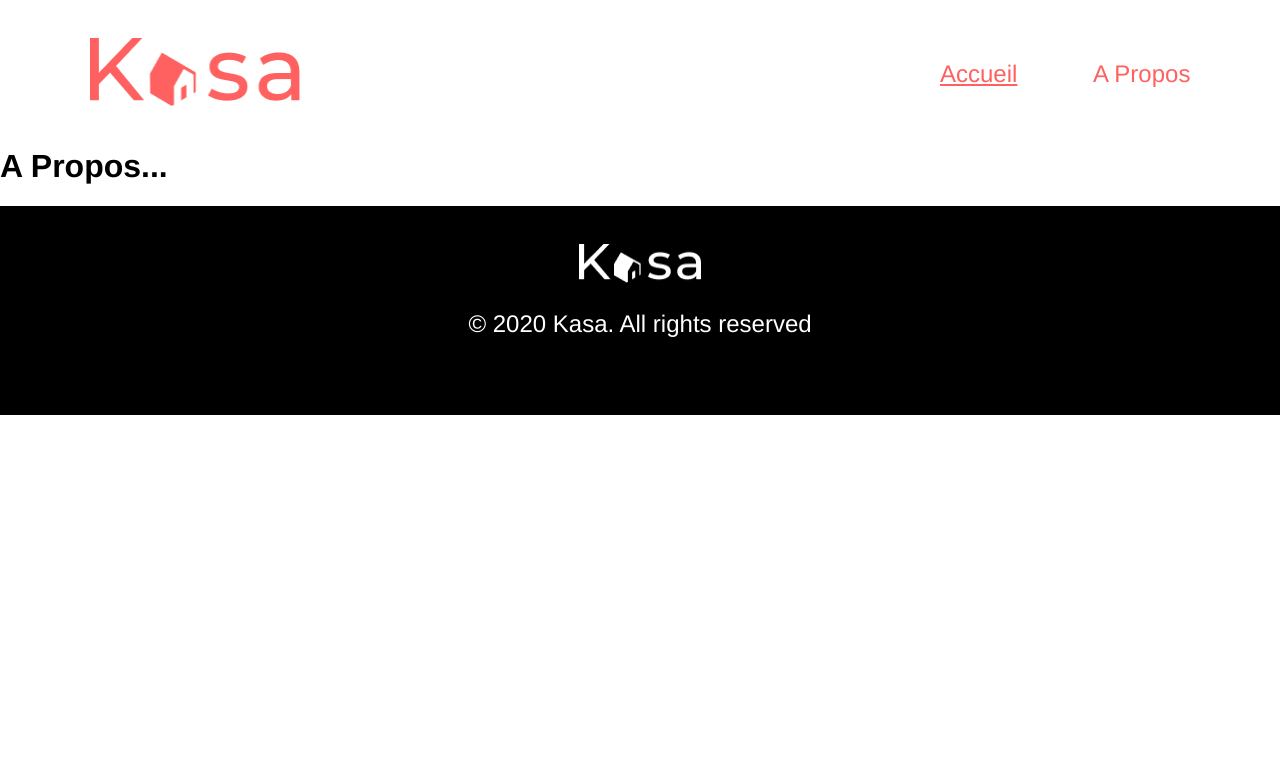
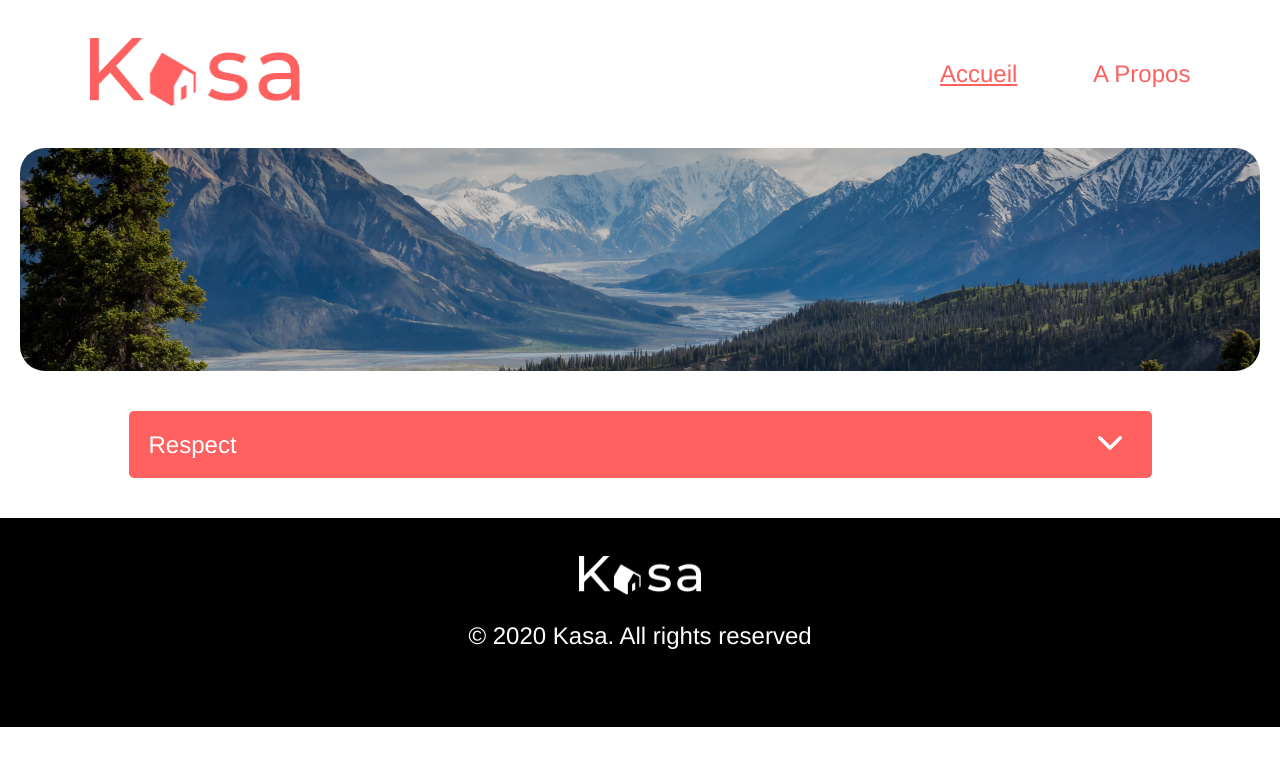
Before and after one commit to Danguole-Luzaite/luzaite_danguole_p7_112023, a React (Create React App) app: page /A_Propos in a window 1280 px wide. Shown: the top 766 px of the page. Built offline with nearby package versions, Linux system fonts and the light colour scheme.

Commit message:
Création de page A_Propos, composant Collapse.

```diff
--- a/package.json
+++ b/package.json
@@ -7,6 +7,7 @@
     "@testing-library/react": "^13.4.0",
     "@testing-library/user-event": "^13.5.0",
     "prettier": "^3.0.3",
+    "prop-types": "^15.8.1",
     "react": "^18.2.0",
     "react-dom": "^18.2.0",
     "react-router-dom": "^6.18.0",
--- /dev/null
+++ b/src/assets/SVG/ArrowBack.jsx
@@ -0,0 +1,12 @@
+import React from "react";
+
+export default function ArrowBack() {
+  return (
+    <svg width="32" height="32" viewBox="0 0 32 32" xmlns="http://www.w3.org/2000/svg">
+      <g id="arrow_back_ios-24px 3" clip-path="url(#clip0_142304_749)">
+        <path id="Vector" d="M14.7897 22.2103C15.4591 22.8797 16.5462 22.8797 17.2157 22.2103L27.4979 11.928C28.1674 11.2586 28.1674 10.1715 27.4979 9.50206C26.8285 8.83265 25.7414 8.83265 25.072 9.50206L16 18.574L6.92804 9.50742C6.25862 8.838 5.17148 8.838 4.50206 9.50742C3.83265 10.1768 3.83265 11.264 4.50206 11.9334L14.7843 22.2157L14.7897 22.2103Z"
+         fill="white"/>
+      </g>
+    </svg>
+  )
+}
--- /dev/null
+++ b/src/assets/SVG/ArrowUp.jsx
@@ -0,0 +1,10 @@
+import React from "react";
+
+export default function ArrowUp() {
+  return (
+    <svg xmlns="http://www.w3.org/2000/svg" width="24" height="14" viewBox="0 0 24 14" fill="none">
+      <path d="M10.7897 0.502064C11.4591 -0.167355 12.5462 -0.167355 13.2157 0.502064L23.4979 10.7843C24.1674 11.4538 24.1674 12.5409 23.4979 13.2103C22.8285 13.8797 21.7414 13.8797 21.072 13.2103L12 4.13835L2.92804 13.205C2.25862 13.8744 1.17148 13.8744 0.502064 13.205C-0.167355 12.5355 -0.167355 11.4484 0.502064 10.779L10.7843 0.496709L10.7897 0.502064Z"
+       fill="white"/>
+    </svg>
+  )
+}
--- /dev/null
+++ b/src/components/Collapse/Collapse.css
@@ -0,0 +1,53 @@
+/* à l'état fermé   */
+.CollapseSmall {
+  height: 47px;
+  max-width: 1023px;
+  background-color: #ff6060;
+  border-radius: 5px;
+  display: flex;
+  justify-content: space-between;
+  align-items: center;
+  padding: 10px 20px;
+}
+
+.CollapseTitle {
+  color: #ffffff;
+  font-size: 24px;
+  font-weight: 500;
+  height: 34px;
+  letter-spacing: 0;
+  line-height: 34.2px;
+}
+
+.ArrowButton {
+  background-color: #ff6060;
+  border-style: none;
+  cursor: pointer;
+}
+
+.CollapseLarge {
+  /* min-height: 184px; */
+  max-width: 1023px;
+  background: #F6F6F6;
+  border-radius: 5px;
+  min-height: 100%;
+}
+
+/* à l'état ouvert */
+
+.CollapseText {
+  background: #F6F6F6;
+  height: 100%;
+  border-radius: 5px;
+}
+
+.CollapseText p {
+  color: #FF6060;
+  font-family: Montserrat;
+  font-size: 24px;
+  font-style: normal;
+  letter-spacing: 0;
+  font-weight: 400;
+  line-height: 142.6%; /* 34.224px */
+  padding: 10px;
+}
--- /dev/null
+++ b/src/components/Collapse/index.jsx
@@ -0,0 +1,35 @@
+import React, { useState } from 'react';
+import "../Collapse/Collapse.css";
+import ArrowBack from '../../assets/SVG/ArrowBack';
+import ArrowUp from '../../assets/SVG/ArrowUp';
+
+function Collapse() {
+  const [isOpen, setIsOpen] = useState(true);
+
+  return isOpen ? (
+  // composant collapse à l'état fermé
+      <div className='CollapseSmall'>
+        <h3 className='CollapseTitle'>Respect</h3>
+        <button className="ArrowButton" onClick={()=> setIsOpen(false)}>
+          <ArrowBack/>
+        </button>
+      </div>
+    ) : ( // composant collapse à l'état ouvert
+    <div className='CollapseLarge'>
+      <div className='CollapseSmall'>
+        <h3 className='CollapseTitle'>Respect</h3>
+        <button className="ArrowButton" onClick={()=> setIsOpen(true)}>
+          <ArrowUp/>
+        </button>
+      </div>
+        <div className='CollapseText'>
+          <p>
+            La bienveillance fait partie des valeurs fondatrices de Kasa. Tout comportement discriminatoire
+            ou de perturbation du voisinage entraînera une exclusion de notre plateforme.
+          </p>
+        </div>
+    </div>
+    )
+};
+
+export default Collapse;
--- /dev/null
+++ b/src/pages/A_Propos/A_Propos.css
@@ -0,0 +1,30 @@
+/*.AProposSection {
+
+}
+*/
+.AProposImageBanner{
+  max-width: 1240px;
+  height: 223px;
+  margin: 40px auto;
+  border-radius: 25px;
+  /* darken background image  */
+  background-image: linear-gradient(rgba(0, 0, 0, 0.2), rgba(0, 0, 0, 0.2)),
+   url("../../assets/kalen-emsley.png");
+  background-position: center;
+  background-repeat: no-repeat;
+  background-size: cover;
+  position: relative;
+}
+
+.CollapseWrap{
+  height: 100%;
+  max-width: 1023px;
+  margin: 40px auto;
+}
+
+/* version mobile (max-width: 600px) */
+@media (max-width: 600px) {
+  .AProposImageBanner {
+    height: 111px;
+  }
+}
--- a/src/pages/A_Propos/index.jsx
+++ b/src/pages/A_Propos/index.jsx
@@ -1,7 +1,17 @@
+//import React from "react";
+import "../A_Propos/A_Propos.css";
+import Collapse from "../../components/Collapse";
+
 function APropos() {
     return (
-      <h1>A Propos...</h1>
+      <section className="AProposSection">
+        <div className="AProposImageBanner"></div>
+        <div className="CollapseWrap">
+          <Collapse/>
+        </div>
+      </section>
     )
 };
 
+
 export default APropos;
--- a/src/pages/Accueil/index.jsx
+++ b/src/pages/Accueil/index.jsx
@@ -2,7 +2,7 @@ import React from 'react';
 //import { useNavigate } from 'react-router-dom';
 import "../Accueil/Accueil.css";
 import Banner from '../../components/Banner';
-import Card from '../../components/Card/Card';
+import Card from '../../components/Card';
 import data from "../../data/logements.json";
 
 /*
```
Also changed, not shown: src/assets/kalen-emsley.png (added), src/components/Card/index.jsx (renamed from src/components/Card/Card.jsx), 1 other file (tests, documents, lock files or other folders).
